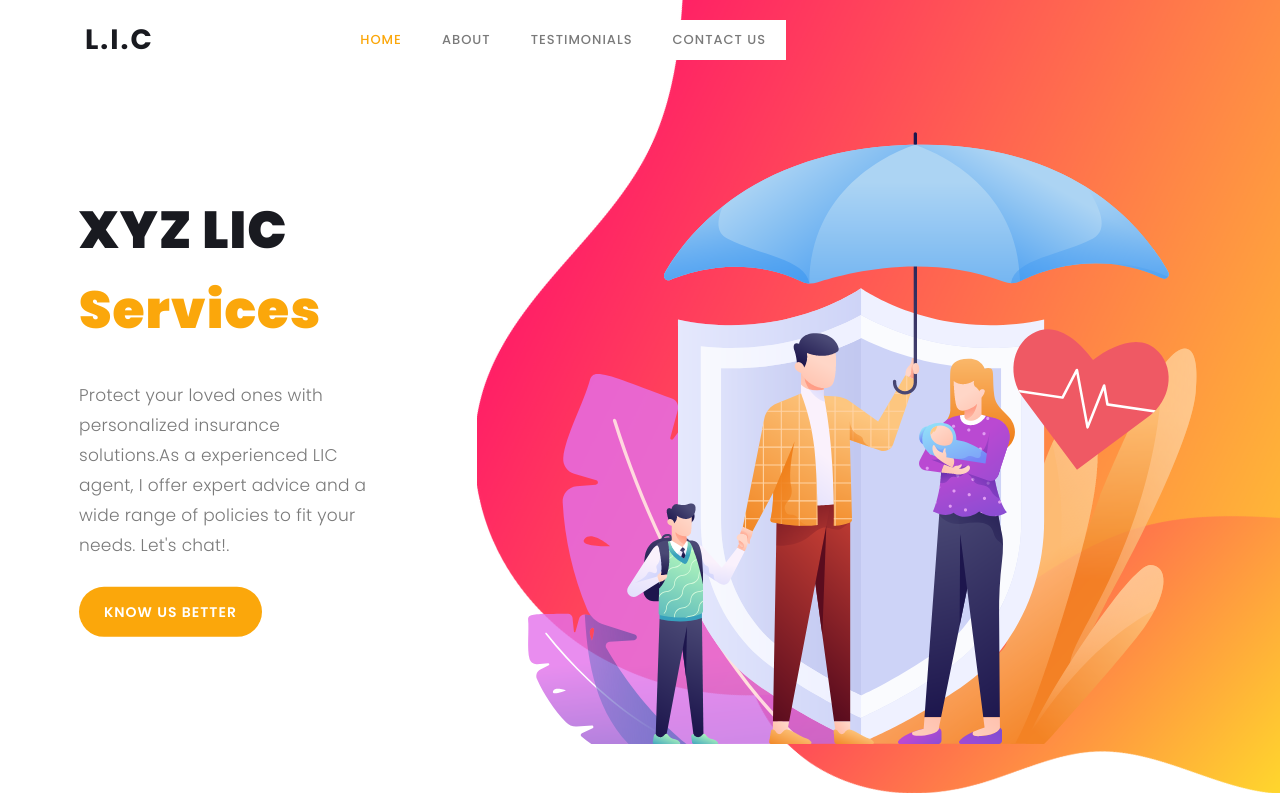
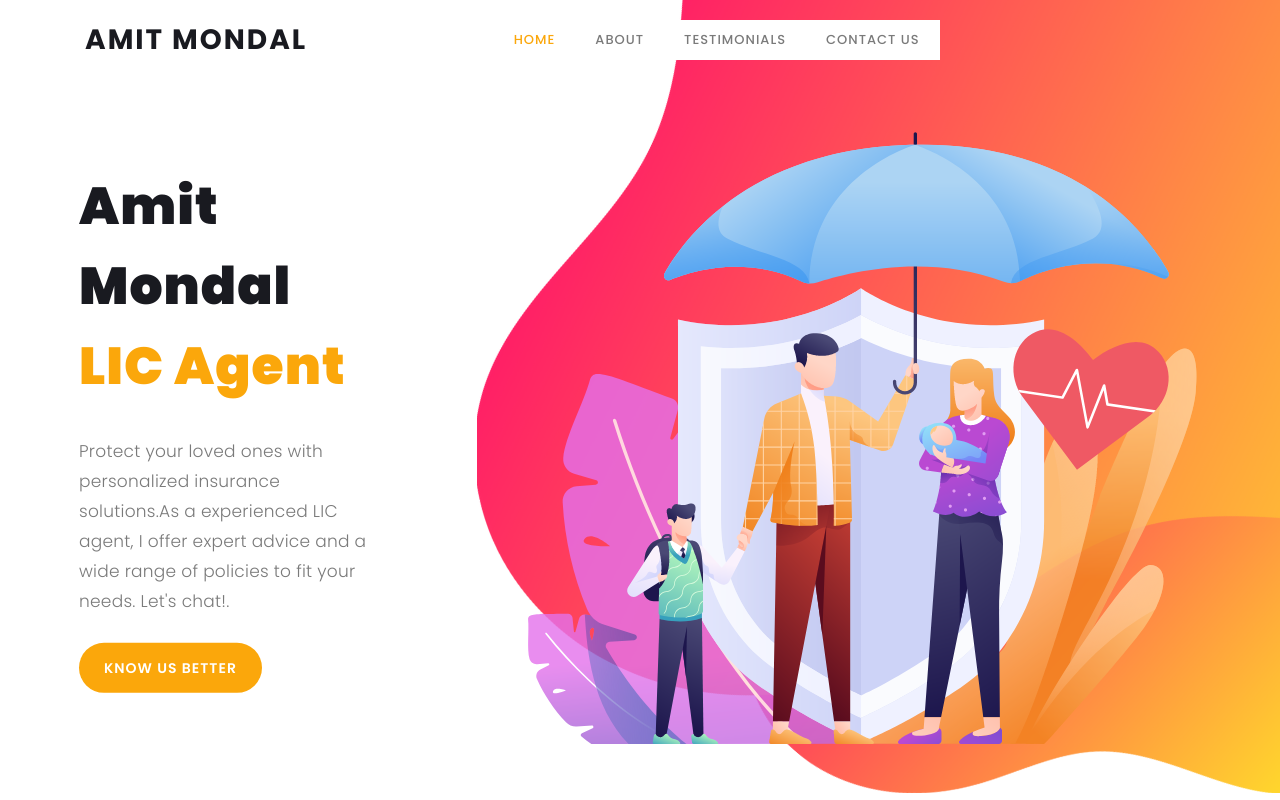
Before and after one commit to amitpareshmondal/client_website_template, a plain HTML site: page lic_website/templatemo_540_lava_landing_page/index.html in a window 1280 px wide. Shown: the top 800 px of the page. Drawn offline with Linux system fonts and the light colour scheme.

Commit message:
change name

```diff
--- a/lic_website/templatemo_540_lava_landing_page/index.html
+++ b/lic_website/templatemo_540_lava_landing_page/index.html
@@ -50,7 +50,7 @@ https://templatemo.com/tm-540-lava-landing-page
                     <nav class="main-nav">
                         <!-- ***** Logo Start ***** -->
                         <a href="index.html" class="logo">
-                            L.I.C
+                            Amit Mondal
                         </a>
                         <!-- ***** Logo End ***** -->
                         <!-- ***** Menu Start ***** -->
@@ -91,7 +91,7 @@ https://templatemo.com/tm-540-lava-landing-page
                 <div class="row">
                     <div class="left-text col-lg-6 col-md-12 col-sm-12 col-xs-12"
                         data-scroll-reveal="enter left move 30px over 0.6s after 0.4s">
-                        <h1>XYZ LIC <em>Services</em></h1>
+                        <h1>Amit Mondal <em>LIC Agent</em></h1>
                         <p>Protect your loved ones with personalized insurance solutions.As a experienced LIC agent, I offer expert advice and a wide range of policies to fit your needs. Let's chat!.</p>
                         <a href="#about" class="main-button-slider">KNOW US BETTER</a>
                     </div>
```
